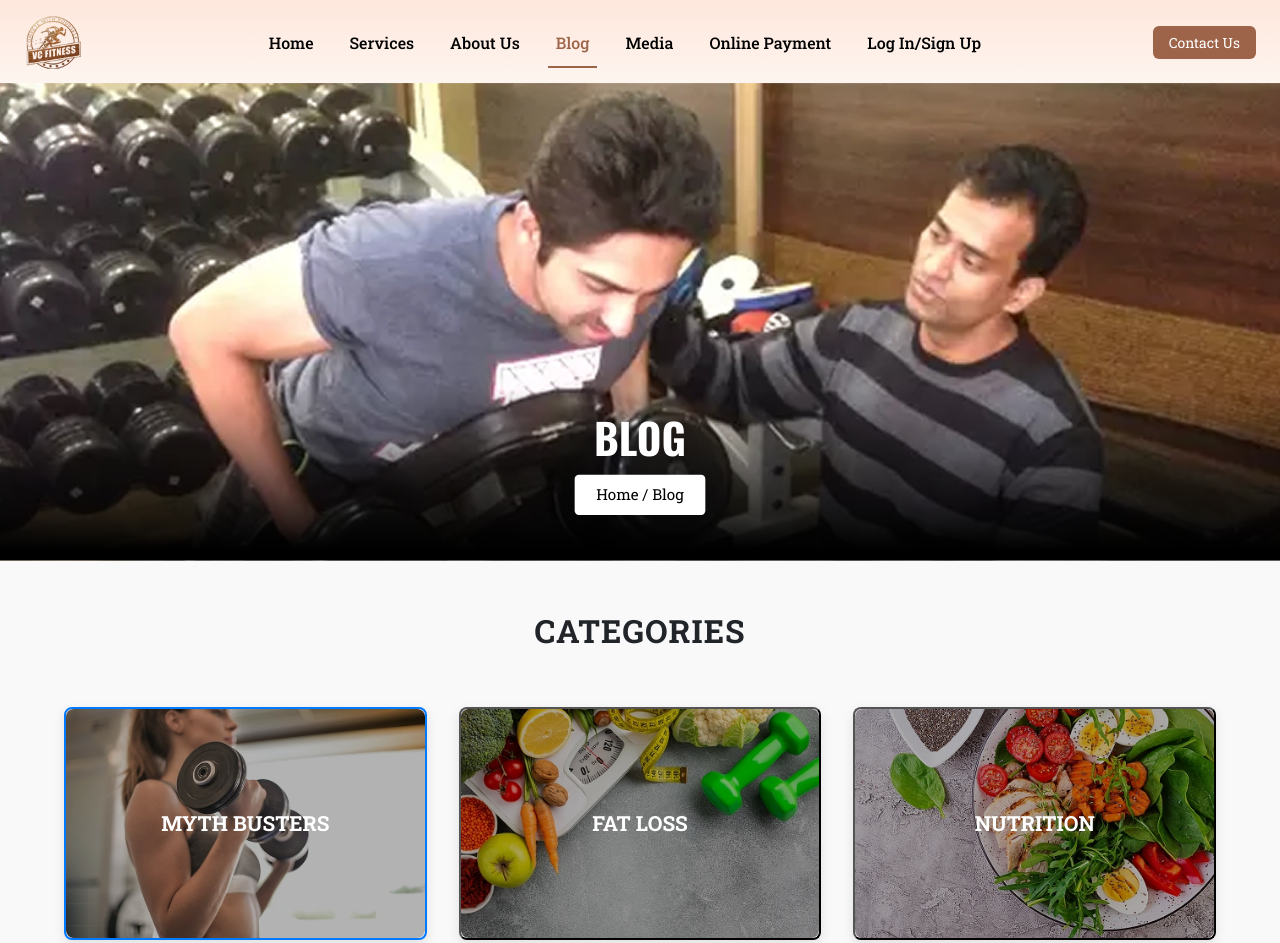
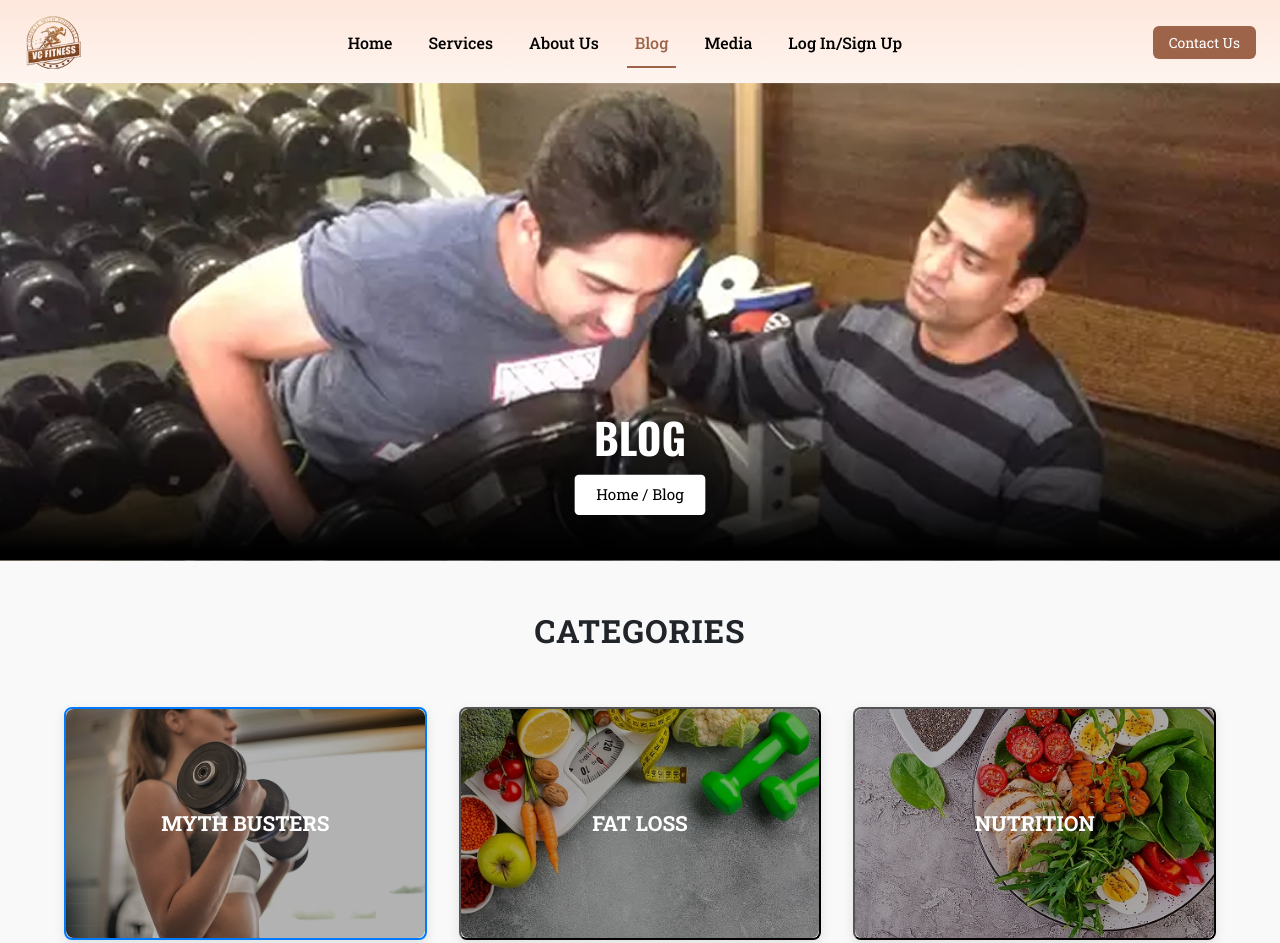
Before and after one commit to pradeep805826/vc-fitness, a website: page blog-page.html in a window 1280 px wide. Shown: the top 943 px of the page. Drawn offline with nearby package versions, Linux system fonts and the light colour scheme.

Commit message:
Update blog-page.html
online-payment removed from navbar

```diff
--- a/blog-page.html
+++ b/blog-page.html
@@ -1173,7 +1173,6 @@
          </li>
           <li class="nav-item"><a class="nav-link" href="./blog-page.html">Blog</a></li>
           <li class="nav-item"><a class="nav-link" href="./Media-page.html">Media</a></li>
-           <li class="nav-item"><a class="nav-link" href="https://pages.razorpay.com/vinodchanna">Online Payment</a></li>
 
           <li class="nav-item"><a class="nav-link" href="#">Log In/Sign Up</a></li>
           <!-- <li class="nav-item"><a class="nav-link" href="#">Store</a></li> -->
```
